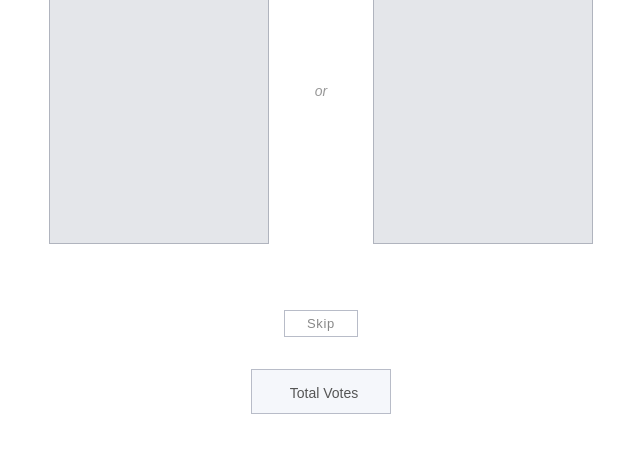
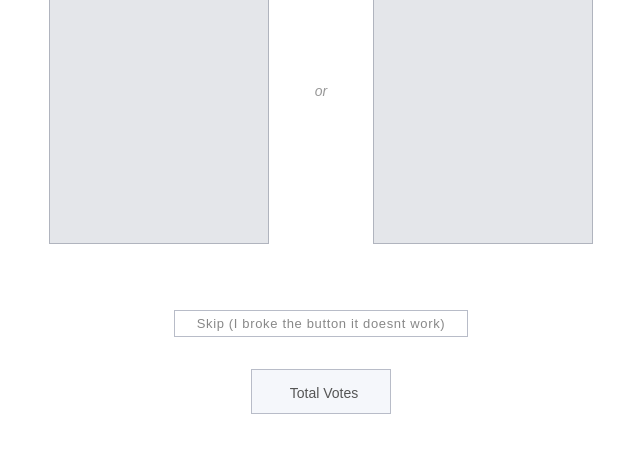
Before and after one commit to t90e/uni-elo, a Flask app: template templates/index.html in a window 1280 px wide. Shown: the part 271-724 px from the top of the page, without its empty margins (319-959 px from the left). Run offline with Flask 3, Linux system fonts and the light colour scheme; the template is opened without the code that fills it, so the values that code supplies are empty; some libraries are stand-ins or nearby versions.

Commit message:
Update index.html

```diff
--- a/templates/index.html
+++ b/templates/index.html
@@ -43,7 +43,7 @@
   </div>
 
   <div class="skip-wrap">
-    <button id="skip-btn">Skip</button>
+    <button id="skip-btn">Skip (I broke the button it doesnt work)</button>
   </div>
 
   <div class="votes-box">
```
